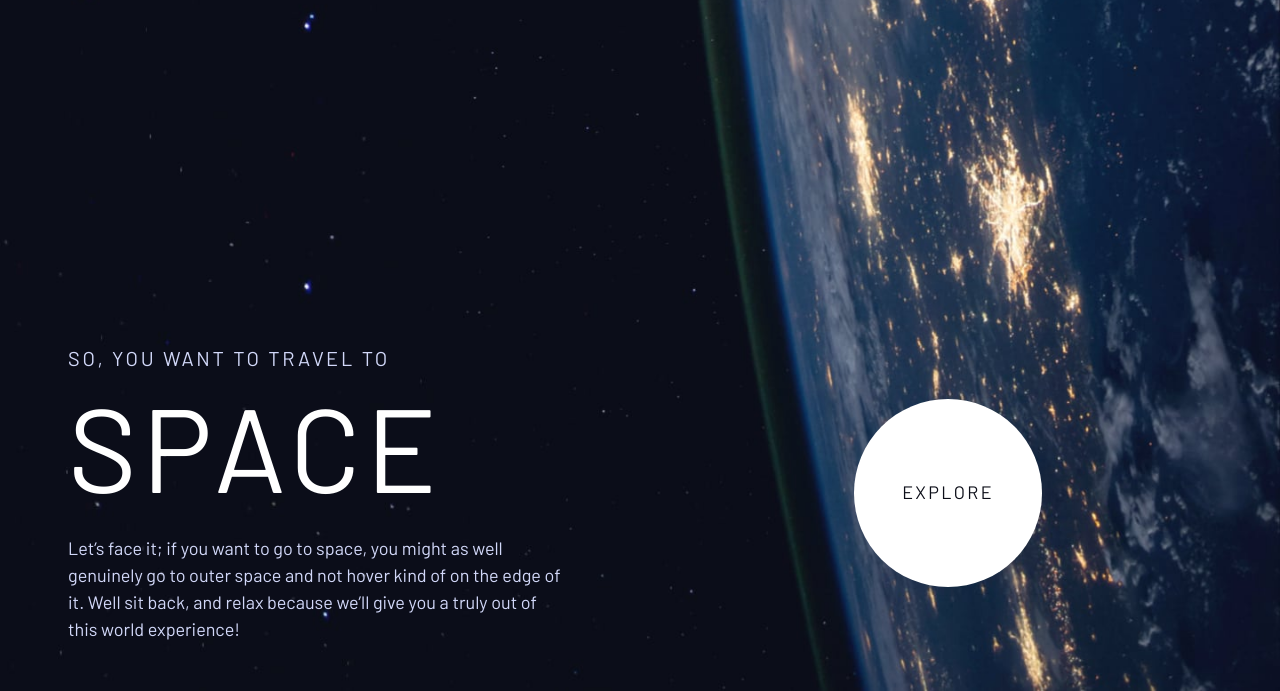
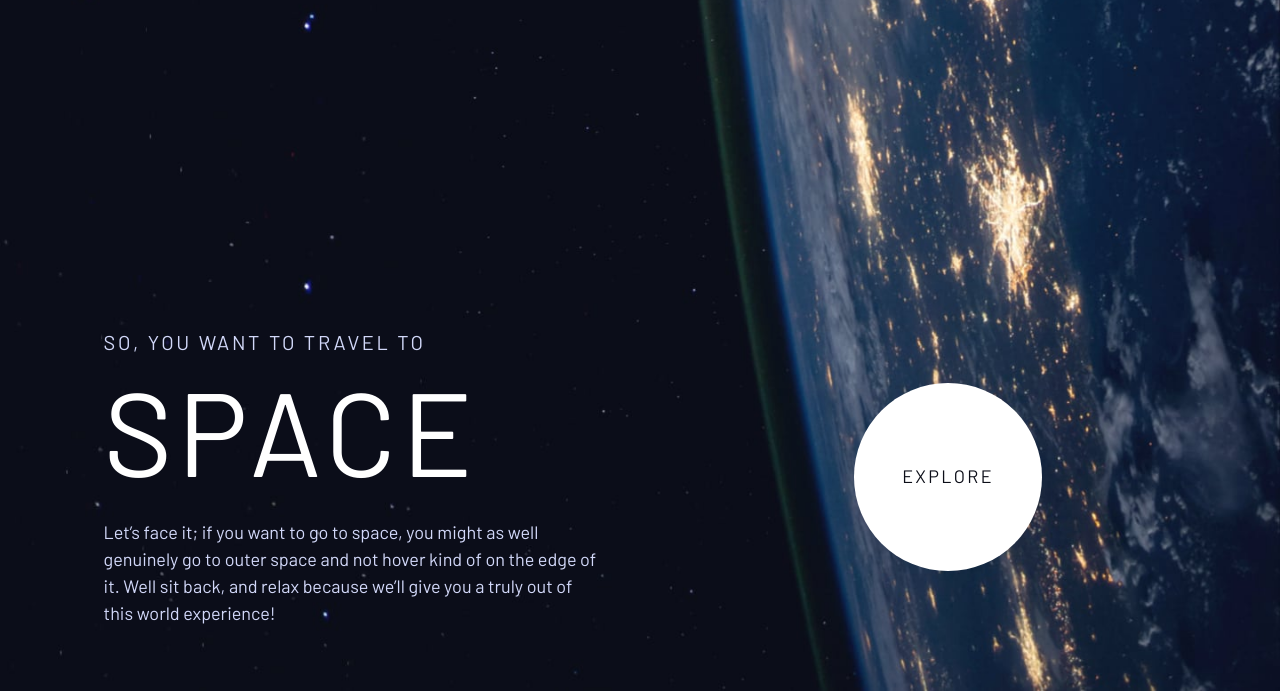
Before and after one commit to dimitrisdr/space-tourism-website, a plain HTML site: page index.html in a window 1280 px wide. Shown: the part 109-800 px from the top of the page. Drawn offline with Linux system fonts and the light colour scheme; a web font is replaced by a local one.

Commit message:
update margin bottom

```diff
--- a/index.css
+++ b/index.css
@@ -530,13 +530,12 @@ li {
     .main--home {
         grid-template-columns: minmax(0, 2em) minmax(0,45rem) minmax(0,35rem) minmax(0, 2em);
         align-self: flex-end;
-        margin-bottom: 2rem;
+        margin-bottom: 3rem;
         justify-content: space-between;
     }
 
     .grid-container--home {
         grid-column: 2;
-        justify-self: flex-start;
         text-align: left;
     }
 
```
